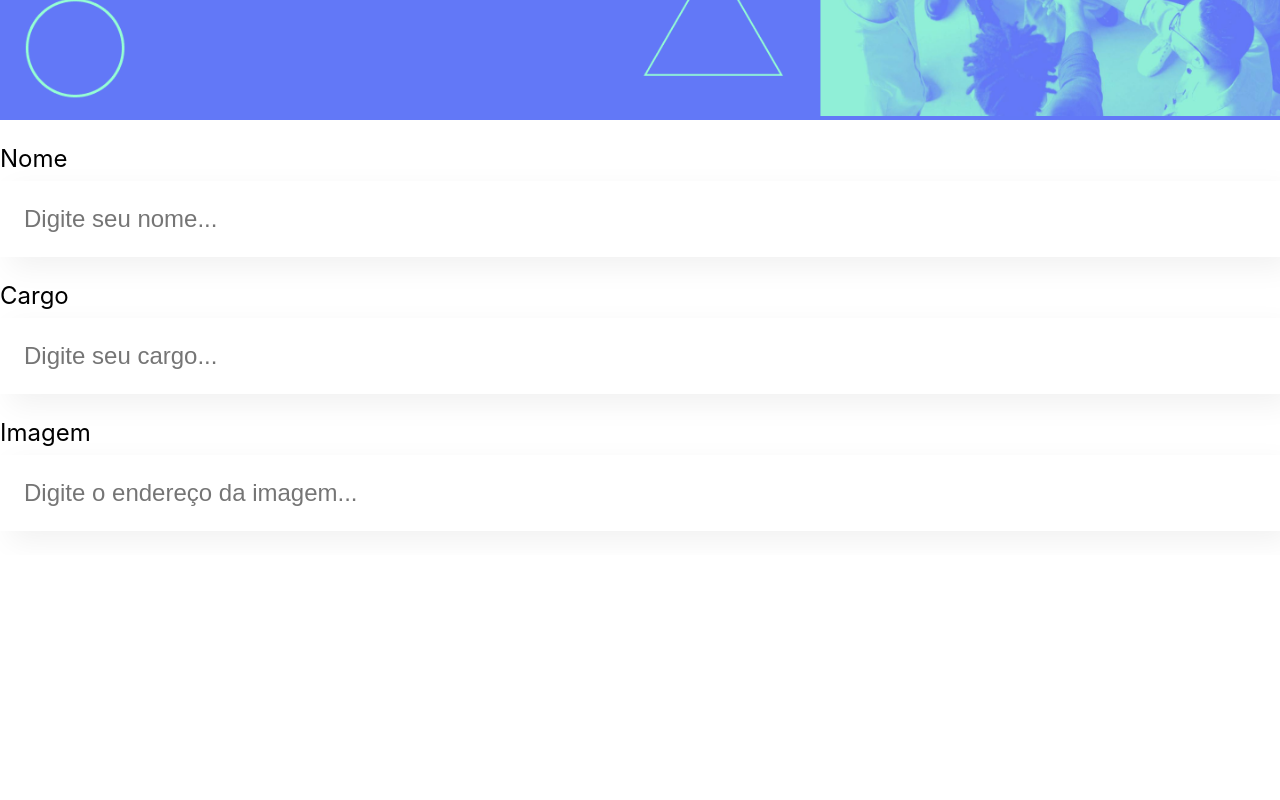
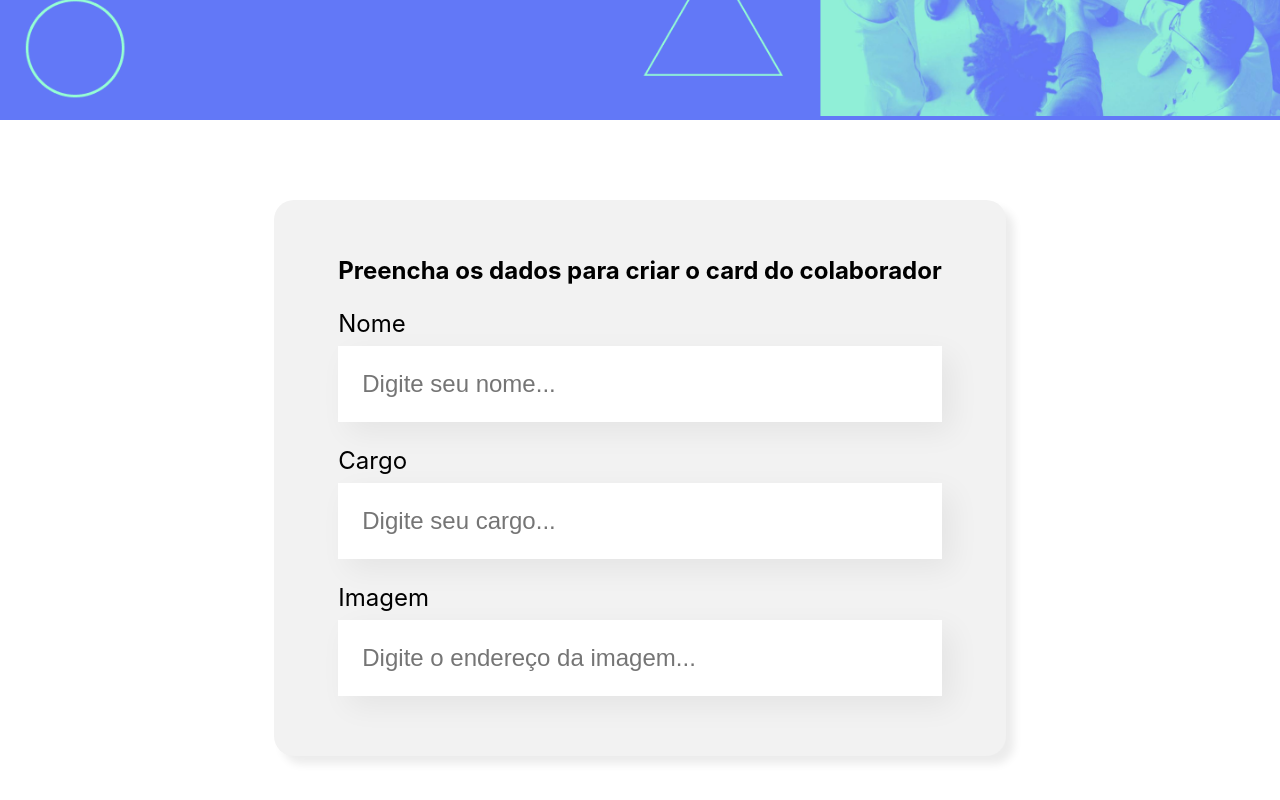
Before and after one commit to erickbmelo/Form-Explore-React-com-JS, a React (Create React App) app: page / in a window 1280 px wide. Shown: the part 378-1178 px from the top of the page. Before the commit the page ends 933 px from the top, so only its background shows below. Built offline with nearby package versions, Linux system fonts and the light colour scheme.

Commit message:
Criando componente Formulário composto pelos componentes de CampoText

```diff
--- a/src/App.js
+++ b/src/App.js
@@ -1,13 +1,11 @@
 import Banner from "./componentes/Banner/Banner";
-import CampoTexto from "./componentes/CampoTexto"; // usado o index.js para encurtar o path do import e ficar mais clean
+import Formulario from "./componentes/Formulario";
 
 function App() {
   return (
     <div className="App">
       <Banner/>
-      <CampoTexto label="Nome" placeholder="Digite seu nome"/>
-      <CampoTexto label="Cargo" placeholder="Digite seu cargo"/>
-      <CampoTexto label="Imagem" placeholder="Digite o endereço da imagem"/>
+      <Formulario/>
     </div>
   );
 }
--- /dev/null
+++ b/src/componentes/Formulario/Formulario.css
@@ -0,0 +1,13 @@
+.formulario{
+    display: flex;
+    justify-content: center;
+    margin: 80px 0;
+}
+
+.formulario form{
+    max-width: 50%;
+    background-color: #F2F2F2;
+    border-radius: 20px;
+    padding: 36px 64px;
+    box-shadow: 8px 8px 8px rgba(0, 0, 0, 0.08);
+}
--- /dev/null
+++ b/src/componentes/Formulario/index.js
@@ -0,0 +1,17 @@
+import CampoTexto from "../CampoTexto"
+import "./Formulario.css"
+
+const Formulario = () => {
+    return(
+        <section className="formulario">
+            <form>
+                <h2>Preencha os dados para criar o card do colaborador</h2>
+                <CampoTexto label="Nome" placeholder="Digite seu nome"/>
+                <CampoTexto label="Cargo" placeholder="Digite seu cargo"/>
+                <CampoTexto label="Imagem" placeholder="Digite o endereço da imagem"/>
+            </form>
+        </section>
+    )
+}
+
+export default Formulario
```
